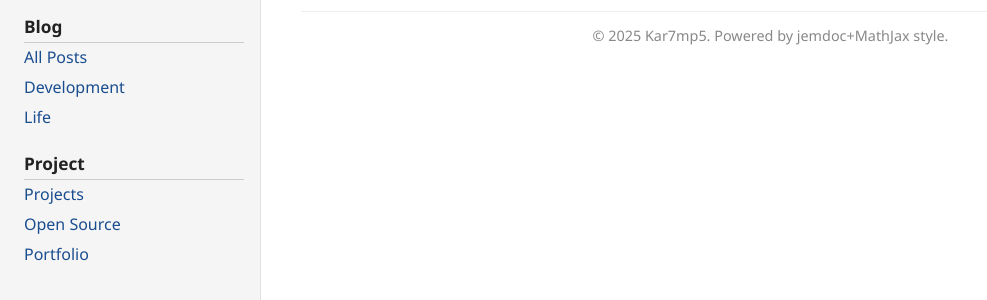
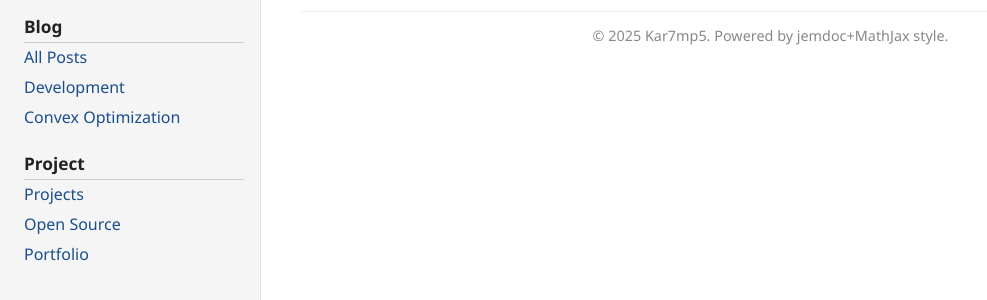
Before and after one commit to kar7mp5/kar7mp5.github.io, a Jekyll site: the page built from categories/development.md, in a window 1280 px wide. Shown: the part 141-441 px from the top of the page, without its empty margins (0-987 px from the left). Built offline with Jekyll 4.4.1, drawn with Linux system fonts in a browser that asks for light colours.

Commit message:
chore: 사이드바 카테고리 변경

```diff
--- a/_includes/sidebar.html
+++ b/_includes/sidebar.html
@@ -10,8 +10,8 @@
     <div class="menu-title">Blog</div>
     <ul>
       <li><a href="/blog">All Posts</a></li>
-      <li><a href="/categories/dev">Development</a></li>
-      <li><a href="/categories/life">Life</a></li>
+      <li><a href="/categories/develpment">Development</a></li>
+      <li><a href="/categories/convex_optimization">Convex Optimization</a></li>
     </ul>
   </div>
   <div class="menu-section">
```
Also changed, not shown: categories/life.md (deleted, +0 -5 lines), categories/convex_optimization.md (renamed from categories/convex.md), categories/development.md (renamed from categories/dev.md).
